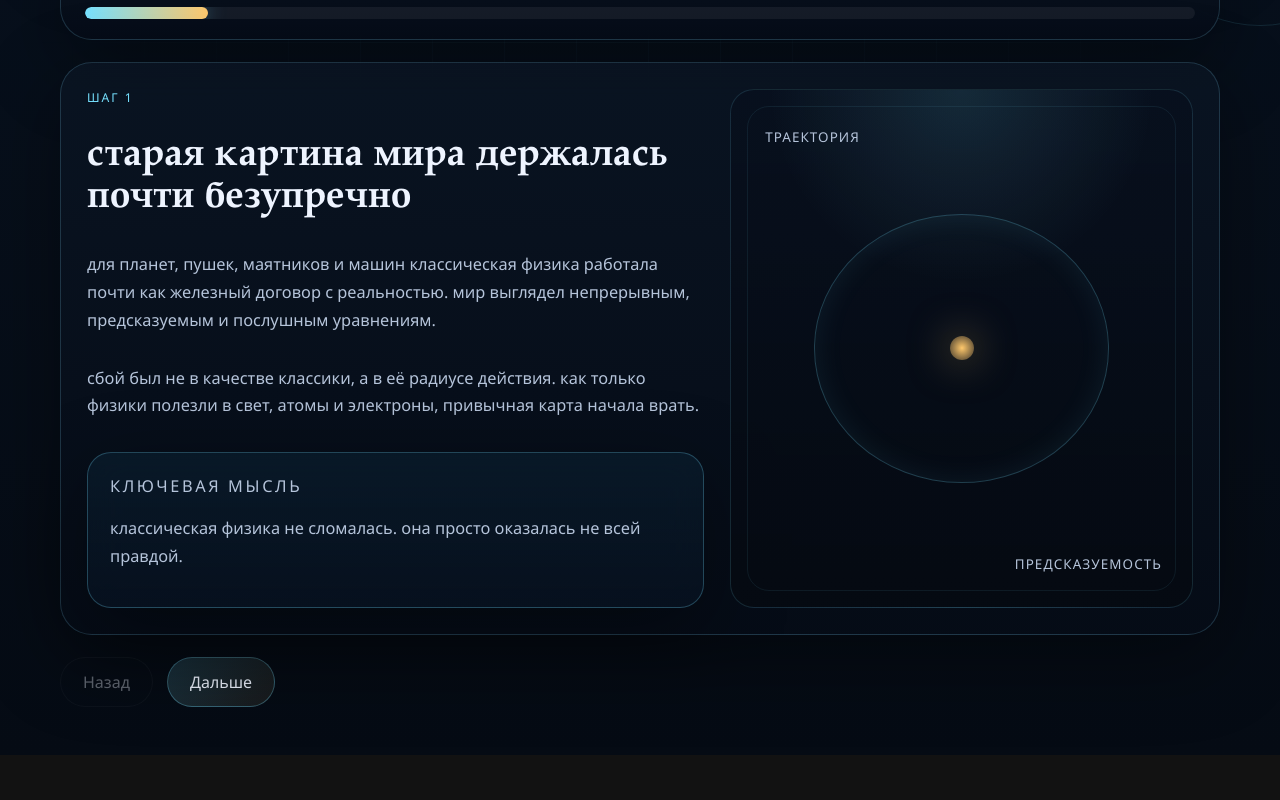
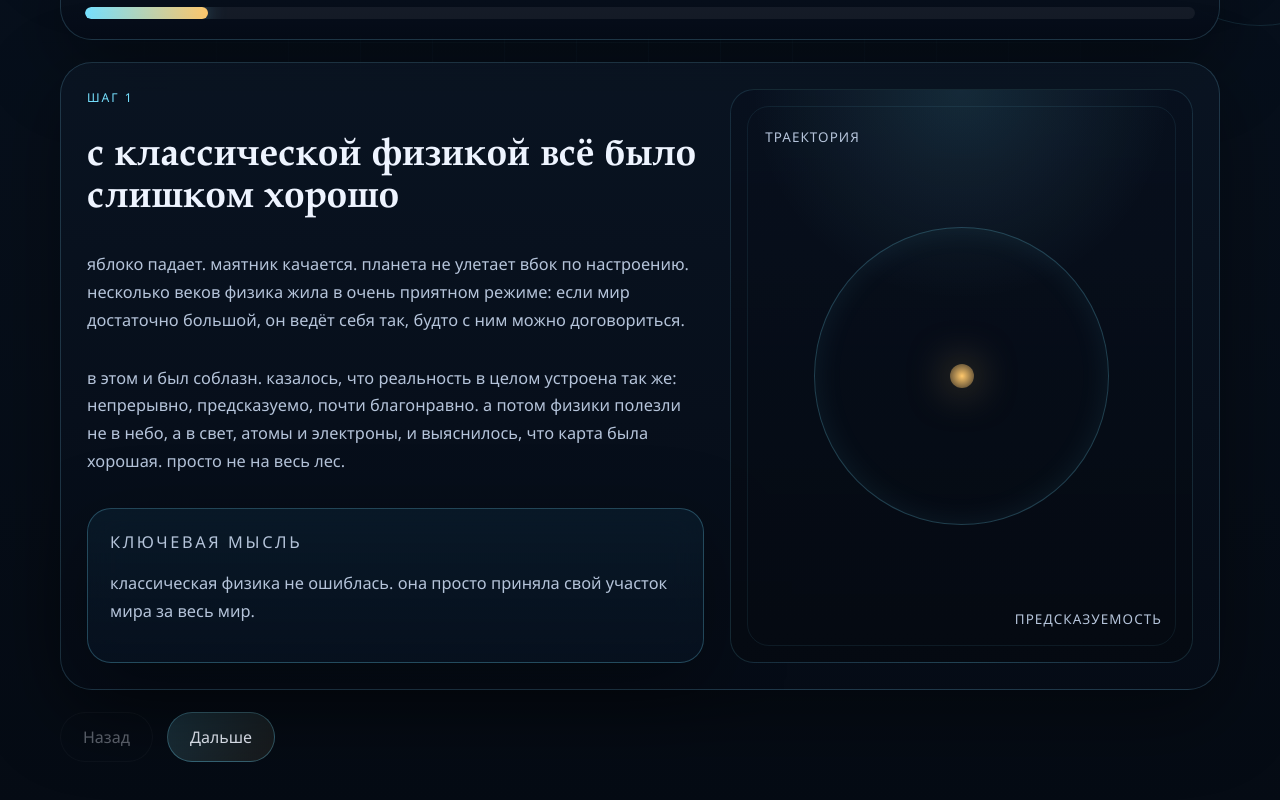
Before and after one commit to khomtali/quantum-lesson, a React (Vite) app: page /#/lesson/1 in a window 1280 px wide. Shown: the part 678-1478 px from the top of the page. Before the commit the page ends 1433 px from the top, so only its background shows below. Built offline with nearby package versions, Linux system fonts and the light colour scheme.

Commit message:
rewrite first two lesson screens in custom voice

```diff
--- a/src/content/lessonOne.ts
+++ b/src/content/lessonOne.ts
@@ -12,25 +12,25 @@ export const lessonOne: Lesson = {
     {
       id: "classical-world",
       eyebrow: "Шаг 1",
-      title: "старая картина мира держалась почти безупречно",
+      title: "с классической физикой всё было слишком хорошо",
       body: [
-        "для планет, пушек, маятников и машин классическая физика работала почти как железный договор с реальностью. мир выглядел непрерывным, предсказуемым и послушным уравнениям.",
-        "сбой был не в качестве классики, а в её радиусе действия. как только физики полезли в свет, атомы и электроны, привычная карта начала врать."
+        "яблоко падает. маятник качается. планета не улетает вбок по настроению. несколько веков физика жила в очень приятном режиме: если мир достаточно большой, он ведёт себя так, будто с ним можно договориться.",
+        "в этом и был соблазн. казалось, что реальность в целом устроена так же: непрерывно, предсказуемо, почти благонравно. а потом физики полезли не в небо, а в свет, атомы и электроны, и выяснилось, что карта была хорошая. просто не на весь лес."
       ],
       keyPoint:
-        "классическая физика не сломалась. она просто оказалась не всей правдой.",
+        "классическая физика не ошиблась. она просто приняла свой участок мира за весь мир.",
       visualType: "classical-world"
     },
     {
       id: "warning-signals",
       eyebrow: "Шаг 2",
-      title: "проблема пришла не одна, а целой стаей",
+      title: "потом начали сыпаться странности, и это уже было неловко",
       body: [
-        "это был не один капризный эксперимент, а системный накат. нагретые тела излучали не так, как требовала классика. свет выбивал электроны не так, как должен был. атомы светились не как сплошная радуга, а как набор жёстких линий.",
-        "по отдельности это можно было бы считать странностью. вместе это уже был приговор: на микроуровне старая интуиция буксует."
+        "сначала это выглядело почти как лабораторная мелочь, из тех, что хочется списать на кривую установку, усталого ассистента или ещё один раздражающий нюанс. нагретые тела излучали не так, как велела классика. свет выбивал электроны не так, как должен был. атомы вообще отказались светиться сплошной радугой и выдали набор жёстких линий.",
+        "по одной такой истории ещё можно было делать вид, что ничего не происходит. когда их стало несколько, началось неприятное: старая интуиция не просто споткнулась, а системно перестала держать микроуровень. всё, что нужно знать о рождении квантмеха: это был не полёт фантазии, а серия очень упрямых фактов."
       ],
       keyPoint:
-        "квантовая механика выросла не из красивой идеи, а из упрямых провалов старой схемы.",
+        "квантовая механика выросла не из любви к странному, а из невозможности дальше врать про данные.",
       visualType: "warning-signals"
     },
     {
```
